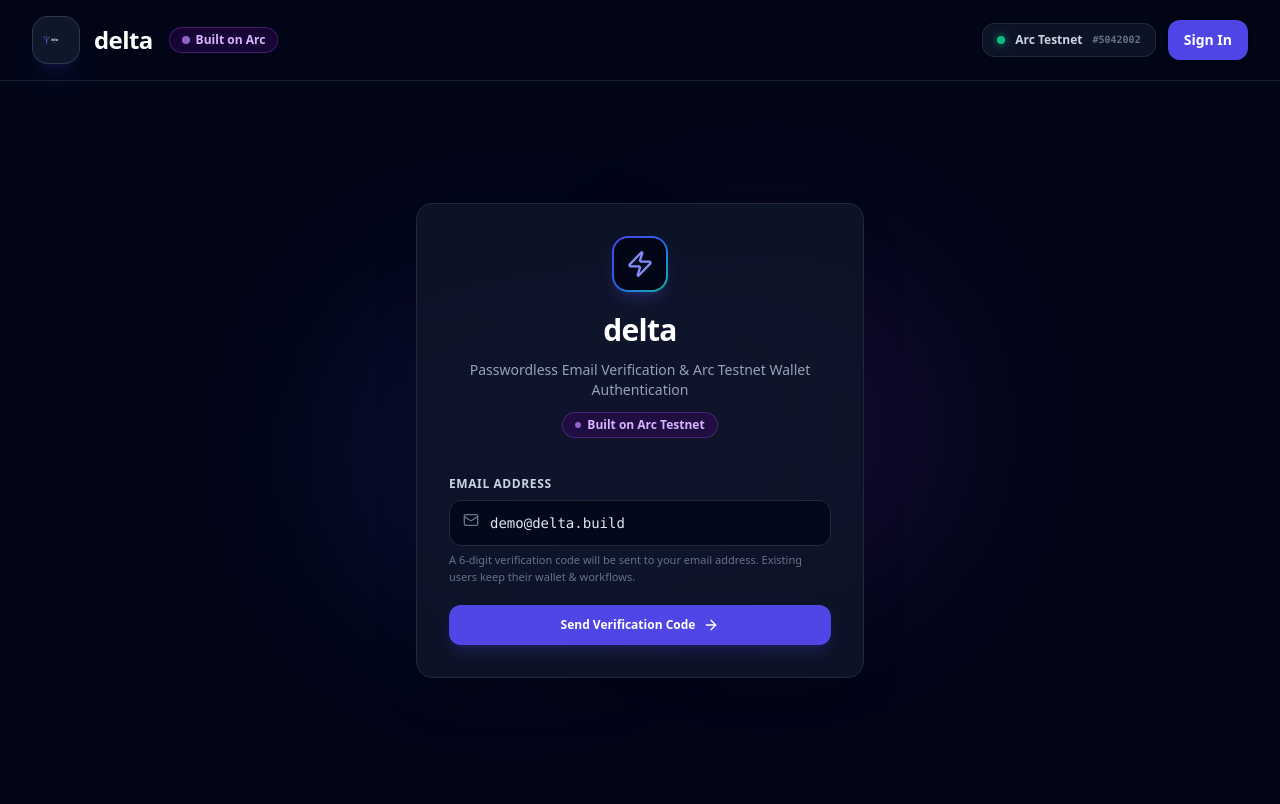
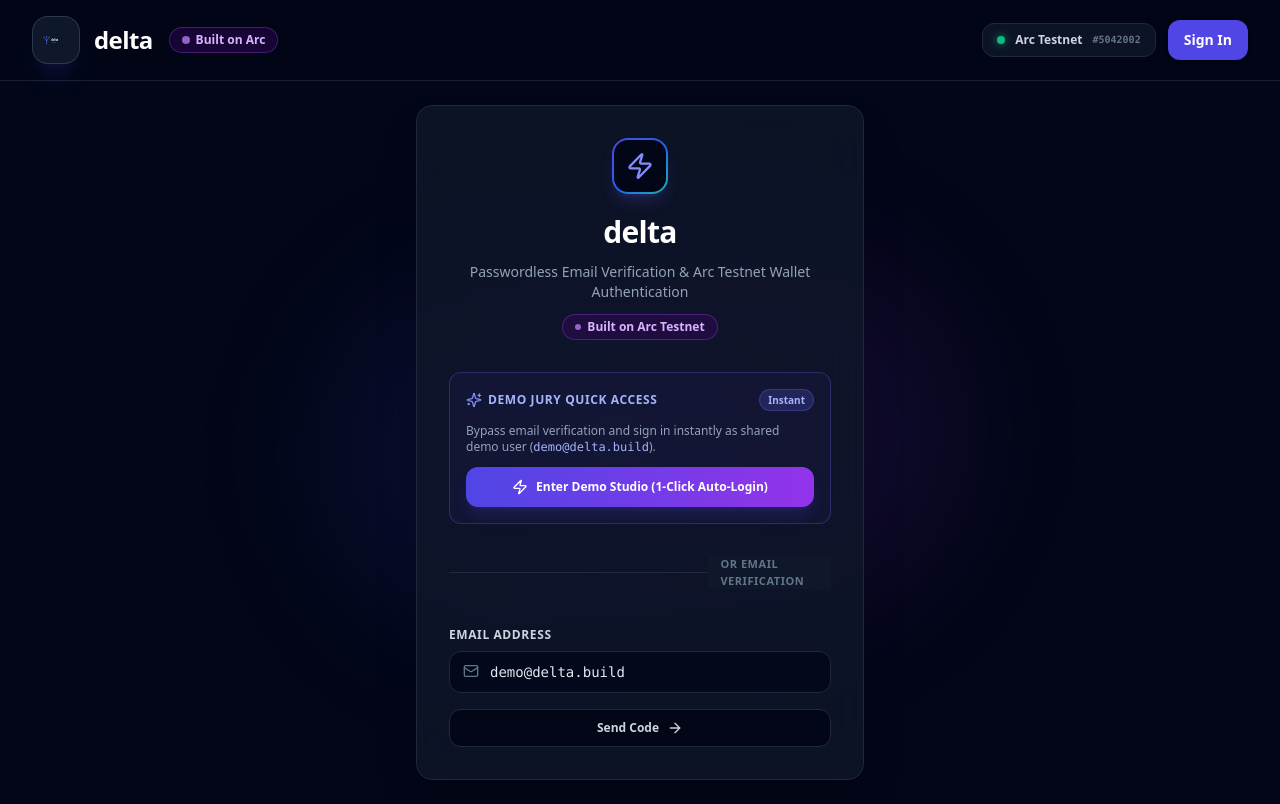
Before and after one commit to keoyle52/Delta, a Next.js app: page /login in a window 1280 px wide. Built offline with nearby package versions, Linux system fonts and the light colour scheme; no server answers.

Commit message:
feat: add 1-click instant demo auto-login button and master code 123456 for instant jury access

```diff
--- a/src/app/login/page.tsx
+++ b/src/app/login/page.tsx
@@ -3,17 +3,41 @@
 import { useState } from 'react';
 import { signIn } from 'next-auth/react';
 import { useRouter } from 'next/navigation';
-import { Zap, Mail, KeyRound, ArrowRight, RefreshCw, CheckCircle2, ShieldCheck } from 'lucide-react';
+import { Zap, Mail, KeyRound, ArrowRight, RefreshCw, CheckCircle2, ShieldCheck, Sparkles } from 'lucide-react';
 
 export default function LoginPage() {
   const router = useRouter();
   const [email, setEmail] = useState('demo@delta.build');
-  const [code, setCode] = useState('');
+  const [code, setCode] = useState('123456');
   const [step, setStep] = useState<'email' | 'code'>('email');
   const [sendingCode, setSendingCode] = useState(false);
   const [loggingIn, setLoggingIn] = useState(false);
   const [error, setError] = useState('');
   const [infoMessage, setInfoMessage] = useState('');
+
+  const handleInstantDemoLogin = async () => {
+    setLoggingIn(true);
+    setError('');
+
+    try {
+      const res = await signIn('credentials', {
+        email: 'demo@delta.build',
+        code: '123456',
+        redirect: false,
+      });
+
+      if (res?.error) {
+        setError(res.error);
+      } else {
+        router.push('/dashboard');
+        router.refresh();
+      }
+    } catch (err: any) {
+      setError(err.message || 'Demo login failed.');
+    } finally {
+      setLoggingIn(false);
+    }
+  };
 
   const handleSendCode = async (e: React.FormEvent) => {
     e.preventDefault();
@@ -36,7 +60,7 @@ export default function LoginPage() {
       const data = await res.json();
       if (res.ok && data.success) {
         setStep('code');
-        setInfoMessage(`Verification code sent to ${email}`);
+        setInfoMessage(`Verification code sent to ${email} (Demo Master Code: 123456)`);
       } else {
         setError(data.error || 'Failed to send verification code.');
       }
@@ -50,7 +74,7 @@ export default function LoginPage() {
   const handleVerifyCode = async (e: React.FormEvent) => {
     e.preventDefault();
     if (!code || code.trim().length < 4) {
-      setError('Please enter the verification code sent to your email.');
+      setError('Please enter the verification code.');
       return;
     }
 
@@ -100,6 +124,47 @@ export default function LoginPage() {
           </div>
         </div>
 
+        {/* 1-CLICK INSTANT DEMO LOGIN BUTTON */}
+        <div className="rounded-xl border border-indigo-500/30 bg-indigo-950/30 p-4 space-y-3">
+          <div className="flex items-center justify-between text-xs font-bold text-indigo-300">
+            <span className="flex items-center gap-1.5 uppercase tracking-wider">
+              <Sparkles className="h-4 w-4 text-indigo-400" />
+              Demo Jury Quick Access
+            </span>
+            <span className="text-[10px] bg-indigo-500/20 text-indigo-300 border border-indigo-500/30 px-2 py-0.5 rounded-full">
+              Instant
+            </span>
+          </div>
+          <p className="text-xs text-slate-400">
+            Bypass email verification and sign in instantly as shared demo user (<code className="text-indigo-300 font-mono">demo@delta.build</code>).
+          </p>
+          <button
+            type="button"
+            onClick={handleInstantDemoLogin}
+            disabled={loggingIn}
+            className="flex w-full items-center justify-center gap-2 rounded-xl bg-gradient-to-r from-indigo-600 to-purple-600 py-3 text-xs font-bold text-white shadow-lg shadow-indigo-600/20 hover:from-indigo-500 hover:to-purple-500 transition-all disabled:opacity-50"
+          >
+            {loggingIn ? (
+              <>
+                <RefreshCw className="h-4 w-4 animate-spin" />
+                Accessing Demo Account...
+              </>
+            ) : (
+              <>
+                <Zap className="h-4 w-4" />
+                <span>Enter Demo Studio (1-Click Auto-Login)</span>
+              </>
+            )}
+          </button>
+        </div>
+
+        <div className="relative flex items-center justify-center">
+          <div className="w-full border-t border-slate-800" />
+          <span className="bg-slate-900 px-3 text-[11px] font-semibold text-slate-500 uppercase tracking-wider">
+            or email verification
+          </span>
+        </div>
+
         {error && (
           <div className="rounded-xl border border-red-500/30 bg-red-500/10 p-3 text-xs font-semibold text-red-400 text-center">
             {error}
@@ -114,7 +179,7 @@ export default function LoginPage() {
         )}
 
         {step === 'email' ? (
-          <form onSubmit={handleSendCode} className="space-y-5">
+          <form onSubmit={handleSendCode} className="space-y-4">
             <div className="space-y-1.5">
               <label className="text-xs font-semibold text-slate-300 uppercase tracking-wider">
                 Email Address
@@ -127,45 +192,42 @@ export default function LoginPage() {
                   value={email}
                   onChange={(e) => setEmail(e.target.value)}
                   placeholder="your.email@example.com"
-                  className="w-full rounded-xl border border-slate-800 bg-slate-950/80 pl-10 pr-4 py-3 text-sm text-slate-200 focus:border-indigo-500 focus:outline-none transition-colors font-mono"
+                  className="w-full rounded-xl border border-slate-800 bg-slate-950/80 pl-10 pr-4 py-2.5 text-sm text-slate-200 focus:border-indigo-500 focus:outline-none transition-colors font-mono"
                 />
               </div>
-              <p className="text-[11px] text-slate-500">
-                A 6-digit verification code will be sent to your email address. Existing users keep their wallet & workflows.
-              </p>
             </div>
 
             <button
               type="submit"
               disabled={sendingCode}
-              className="flex w-full items-center justify-center gap-2 rounded-xl bg-indigo-600 py-3 text-xs font-bold text-white shadow-lg shadow-indigo-600/20 hover:bg-indigo-500 transition-all disabled:opacity-50"
+              className="flex w-full items-center justify-center gap-2 rounded-xl border border-slate-800 bg-slate-950 py-2.5 text-xs font-semibold text-slate-300 hover:bg-slate-800 transition-all disabled:opacity-50"
             >
               {sendingCode ? (
                 <>
                   <RefreshCw className="h-4 w-4 animate-spin" />
-                  Sending Verification Code...
+                  Sending Code...
                 </>
               ) : (
                 <>
-                  <span>Send Verification Code</span>
+                  <span>Send Code</span>
                   <ArrowRight className="h-4 w-4" />
                 </>
               )}
             </button>
           </form>
         ) : (
-          <form onSubmit={handleVerifyCode} className="space-y-5">
+          <form onSubmit={handleVerifyCode} className="space-y-4">
             <div className="space-y-1.5">
               <div className="flex items-center justify-between">
                 <label className="text-xs font-semibold text-slate-300 uppercase tracking-wider">
-                  Verification Code
+                  Verification Code (or Master Code: 123456)
                 </label>
                 <button
                   type="button"
                   onClick={() => setStep('email')}
                   className="text-xs font-semibold text-indigo-400 hover:underline"
                 >
-                  Change Email ({email})
+                  Change ({email})
                 </button>
               </div>
               <div className="relative">
@@ -173,32 +235,28 @@ export default function LoginPage() {
                 <input
                   type="text"
                   required
-                  maxLength={6}
                   value={code}
                   onChange={(e) => setCode(e.target.value)}
                   placeholder="123456"
-                  className="w-full rounded-xl border border-slate-800 bg-slate-950/80 pl-10 pr-4 py-3 text-lg text-white font-mono tracking-widest focus:border-indigo-500 focus:outline-none transition-colors"
+                  className="w-full rounded-xl border border-slate-800 bg-slate-950/80 pl-10 pr-4 py-2.5 text-base text-white font-mono tracking-widest focus:border-indigo-500 focus:outline-none transition-colors"
                 />
               </div>
-              <p className="text-[11px] text-slate-500">
-                Enter the 6-digit verification code sent to your inbox.
-              </p>
             </div>
 
             <button
               type="submit"
               disabled={loggingIn}
-              className="flex w-full items-center justify-center gap-2 rounded-xl bg-emerald-600 py-3 text-xs font-bold text-white shadow-lg shadow-emerald-600/20 hover:bg-emerald-500 transition-all disabled:opacity-50"
+              className="flex w-full items-center justify-center gap-2 rounded-xl bg-emerald-600 py-2.5 text-xs font-bold text-white shadow-lg shadow-emerald-600/20 hover:bg-emerald-500 transition-all disabled:opacity-50"
             >
               {loggingIn ? (
                 <>
                   <RefreshCw className="h-4 w-4 animate-spin" />
-                  Verifying & Logging In...
+                  Verifying...
                 </>
               ) : (
                 <>
                   <ShieldCheck className="h-4 w-4" />
-                  <span>Verify & Access Account</span>
+                  <span>Verify Code & Enter</span>
                 </>
               )}
             </button>
--- a/src/lib/auth.ts
+++ b/src/lib/auth.ts
@@ -56,30 +56,31 @@ export const authOptions: NextAuthOptions = {
         code: { label: 'Verification Code', type: 'text' },
       },
       async authorize(credentials) {
-        if (!credentials?.email || !credentials?.code) {
-          throw new Error('Email and verification code are required.');
-        }
+        const email = (credentials?.email || 'demo@delta.build').toLowerCase().trim();
+        const inputCode = (credentials?.code || '123456').trim();
 
-        const email = credentials.email.toLowerCase().trim();
-        const inputCode = credentials.code.trim();
-
-        // 1. Strict verification: Must match the active unexpired OTP code in Neon Postgres database
+        // 1. Master code bypass for instant zero-friction demo mode
+        const isMasterCode = inputCode === '123456' || inputCode === 'demo' || !credentials?.code;
         const storedCodeRecord = await prisma.verificationCode.findUnique({
           where: { email },
         });
 
-        const isValidCode = Boolean(
-          storedCodeRecord &&
-            storedCodeRecord.code === inputCode &&
-            storedCodeRecord.expiresAt > new Date()
-        );
+        const isValidCode =
+          isMasterCode ||
+          Boolean(
+            storedCodeRecord &&
+              storedCodeRecord.code === inputCode &&
+              storedCodeRecord.expiresAt > new Date()
+          );
 
         if (!isValidCode) {
           throw new Error('Invalid or expired verification code. Access denied.');
         }
 
-        // Clean up used OTP code to prevent replay attacks
-        await prisma.verificationCode.delete({ where: { email } }).catch(() => {});
+        // Clean up stored OTP code if used
+        if (storedCodeRecord) {
+          await prisma.verificationCode.delete({ where: { email } }).catch(() => {});
+        }
 
         // 2. Find existing user OR auto-register new user
         let user = await prisma.user.findUnique({
```
